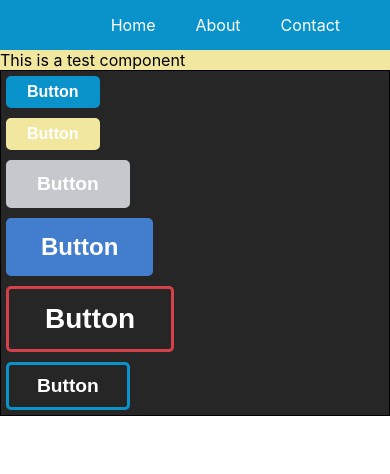
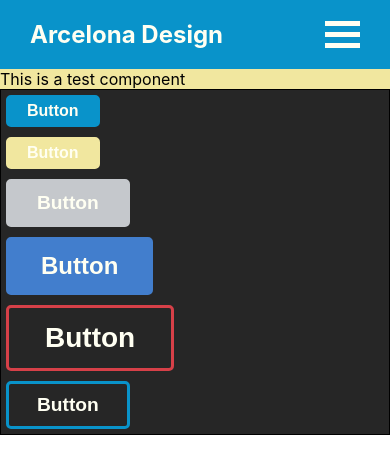
Before and after one commit to ShawnStewart/React-Preprocessor, a React (Create React App) app in the folder my-app/: page / in a window 390 px wide. Shown: the top 474 px of the page. Built offline with nearby package versions, Linux system fonts and the light colour scheme.

Commit message:
Navbar has a hamburger menu for mobile

```diff
--- a/my-app/src/components/nav/_nav.scss
+++ b/my-app/src/components/nav/_nav.scss
@@ -1,17 +1,31 @@
 @import "../../stylesheets/utilities/variables";
 @import "../../stylesheets/partials/container";
+@import "../../stylesheets/partials/hamburger";
 
 .nav {
-  padding-top: 15px;
-  padding-bottom: 15px;
+  // padding-top: 15px;
+  // padding-bottom: 15px;
   background-color: map-get($map: $colors, $key: primary);
+  display: flex;
+  flex-direction: column;
+  align-items: center;
+  color: map-get($map: $colors, $key: white);
+
+  .menu-bar {
+    box-sizing: border-box;
+    width: 100%;
+    display: flex;
+    justify-content: space-between;
+    align-items: center;
+
+    .menu-bar-logo {
+      cursor: pointer;
     }
 
-ul {
+    .desktop-menu {
       padding: 0;
       margin: 0;
-  display: flex;
-  justify-content: flex-end;
+      display: none;
 
       li {
         list-style: none;
@@ -20,7 +34,7 @@ ul {
           padding: 10px 20px;
           text-decoration: none;
           text-transform: capitalize;
-      color: white;
+          color: map-get($map: $colors, $key: white);
           font-size: 1em;
           position: relative;
 
@@ -42,7 +56,7 @@ ul {
           content: "";
           width: 100%;
           height: 2px;
-      background-color: white;
+          background-color: map-get($map: $colors, $key: white);
           position: absolute;
           top: 100%;
           left: 0;
@@ -55,3 +69,49 @@ ul {
         }
       }
     }
+  }
+
+  .mobile-menu {
+    width: 100%;
+    text-align: center;
+    font-size: 1.3em;
+    border-top: 2px solid map-get($map: $colors, $key: black);
+
+    .mobile-menu-item {
+      border-bottom: 1px solid map-get($map: $colors, $key: black);
+      padding: 15px 0;
+      cursor: pointer;
+      transition: 0.5s;
+
+      &:hover {
+        background-color: darken(
+          $color: map-get($colors, primary),
+          $amount: 10%
+        );
+      }
+
+      &:active {
+        background-color: darken(
+          $color: map-get($colors, primary),
+          $amount: 20%
+        );
+      }
+    }
+  }
+
+  @media (min-width: 1000px) {
+    .menu-bar {
+      .hamburger {
+        display: none;
+      }
+
+      .desktop-menu {
+        display: flex;
+      }
+    }
+
+    .mobile-menu {
+      display: none;
+    }
+  }
+}
--- a/my-app/src/components/nav/nav.js
+++ b/my-app/src/components/nav/nav.js
@@ -5,7 +5,8 @@ export default class nav extends Component {
     super(props);
 
     this.state = {
-      active: ""
+      active: "",
+      showMobileMenu: false
     };
   }
 
@@ -14,9 +15,22 @@ export default class nav extends Component {
   };
 
   render() {
+    console.log(this.state);
     return (
-      <nav className="nav container">
-        <ul>
+      <nav className="nav">
+        <div className="menu-bar container">
+          <h1 className="menu-bar-logo">Arcelona Design</h1>
+          <span
+            className="hamburger"
+            onClick={() =>
+              this.setState({ showMobileMenu: !this.state.showMobileMenu })
+            }
+          >
+            <div className="bar1" />
+            <div className="bar2" />
+            <div className="bar3" />
+          </span>
+          <ul className="desktop-menu">
             <li>
               <a
                 href="localhost:3000"
@@ -51,6 +65,35 @@ export default class nav extends Component {
               </a>
             </li>
           </ul>
+        </div>
+        {this.state.showMobileMenu ? (
+          <div className="mobile-menu">
+            <div
+              className="mobile-menu-item"
+              onClick={() => {
+                this.handleMenuClick("Home");
+              }}
+            >
+              Home
+            </div>
+            <div
+              className="mobile-menu-item"
+              onClick={() => {
+                this.handleMenuClick("About");
+              }}
+            >
+              About
+            </div>
+            <div
+              className="mobile-menu-item"
+              onClick={() => {
+                this.handleMenuClick("Contact");
+              }}
+            >
+              Contact
+            </div>
+          </div>
+        ) : null}
       </nav>
     );
   }
--- a/my-app/src/stylesheets/main.css
+++ b/my-app/src/stylesheets/main.css
@@ -1,6 +1,6 @@
 .btn {
   background-color: #c5c8cc;
-  color: white;
+  color: #fffff2;
   border: 3px solid #c5c8cc;
   border-radius: 5px;
   padding: 10px 28px;
@@ -126,37 +126,73 @@
   padding-right: 30px;
 }
 
-.nav {
-  padding-top: 15px;
-  padding-bottom: 15px;
-  background-color: #0993ca;
+.hamburger {
+  cursor: pointer;
 }
 
-ul {
-  padding: 0;
-  margin: 0;
+.hamburger .bar1,
+.hamburger .bar2,
+.hamburger .bar3 {
+  width: 35px;
+  height: 5px;
+  background-color: #fffff2;
+  margin: 6px 0;
+}
+
+.nav {
+  background-color: #0993ca;
   display: -webkit-box;
   display: -ms-flexbox;
   display: flex;
-  -webkit-box-pack: end;
-      -ms-flex-pack: end;
-          justify-content: flex-end;
+  -webkit-box-orient: vertical;
+  -webkit-box-direction: normal;
+      -ms-flex-direction: column;
+          flex-direction: column;
+  -webkit-box-align: center;
+      -ms-flex-align: center;
+          align-items: center;
+  color: #fffff2;
 }
 
-ul li {
+.nav .menu-bar {
+  -webkit-box-sizing: border-box;
+          box-sizing: border-box;
+  width: 100%;
+  display: -webkit-box;
+  display: -ms-flexbox;
+  display: flex;
+  -webkit-box-pack: justify;
+      -ms-flex-pack: justify;
+          justify-content: space-between;
+  -webkit-box-align: center;
+      -ms-flex-align: center;
+          align-items: center;
+}
+
+.nav .menu-bar .menu-bar-logo {
+  cursor: pointer;
+}
+
+.nav .menu-bar .desktop-menu {
+  padding: 0;
+  margin: 0;
+  display: none;
+}
+
+.nav .menu-bar .desktop-menu li {
   list-style: none;
 }
 
-ul li a {
+.nav .menu-bar .desktop-menu li a {
   padding: 10px 20px;
   text-decoration: none;
   text-transform: capitalize;
-  color: white;
+  color: #fffff2;
   font-size: 1em;
   position: relative;
 }
 
-ul li a::before {
+.nav .menu-bar .desktop-menu li a::before {
   content: "";
   width: 0px;
   height: 2px;
@@ -170,11 +206,11 @@ ul li a::before {
   transition: 0.5s;
 }
 
-ul li .active::before {
+.nav .menu-bar .desktop-menu li .active::before {
   content: "";
   width: 100%;
   height: 2px;
-  background-color: white;
+  background-color: #fffff2;
   position: absolute;
   top: 100%;
   left: 0;
@@ -182,8 +218,45 @@ ul li .active::before {
   margin: 0 auto;
 }
 
-ul li:hover a::before {
+.nav .menu-bar .desktop-menu li:hover a::before {
   width: 100%;
+}
+
+.nav .mobile-menu {
+  width: 100%;
+  text-align: center;
+  font-size: 1.3em;
+  border-top: 2px solid #262626;
+}
+
+.nav .mobile-menu .mobile-menu-item {
+  border-bottom: 1px solid #262626;
+  padding: 15px 0;
+  cursor: pointer;
+  -webkit-transition: 0.5s;
+  transition: 0.5s;
+}
+
+.nav .mobile-menu .mobile-menu-item:hover {
+  background-color: #076f99;
+}
+
+.nav .mobile-menu .mobile-menu-item:active {
+  background-color: #054c68;
+}
+
+@media (min-width: 1000px) {
+  .nav .menu-bar .hamburger {
+    display: none;
+  }
+  .nav .menu-bar .desktop-menu {
+    display: -webkit-box;
+    display: -ms-flexbox;
+    display: flex;
+  }
+  .nav .mobile-menu {
+    display: none;
+  }
 }
 
 body {
--- a/my-app/src/stylesheets/partials/_buttons.scss
+++ b/my-app/src/stylesheets/partials/_buttons.scss
@@ -2,7 +2,7 @@
 
 .btn {
   background-color: map-get($map: $btn-colors, $key: default);
-  color: white;
+  color: map-get($map: $colors, $key: white);
   border: 3px solid map-get($map: $btn-colors, $key: default);
   border-radius: 5px;
   padding: 10px 28px;
--- /dev/null
+++ b/my-app/src/stylesheets/partials/_hamburger.scss
@@ -0,0 +1,12 @@
+.hamburger {
+  cursor: pointer;
+
+  .bar1,
+  .bar2,
+  .bar3 {
+    width: 35px;
+    height: 5px;
+    background-color: map-get($map: $colors, $key: white);
+    margin: 6px 0;
+  }
+}
--- a/my-app/src/stylesheets/utilities/_variables.scss
+++ b/my-app/src/stylesheets/utilities/_variables.scss
@@ -1,6 +1,9 @@
 $colors: (
   primary: rgb(9, 147, 202),
-  secondary: rgb(241, 231, 159)
+  secondary: rgb(241, 231, 159),
+  default: rgb(197, 200, 204),
+  black: rgb(38, 38, 38),
+  white: rgb(255, 255, 242)
 );
 
 $btn-colors: (
```
Also changed, not shown: 1 other file (tests, documents, lock files or other folders). Lines whose indentation alone changed are shown as unchanged.
